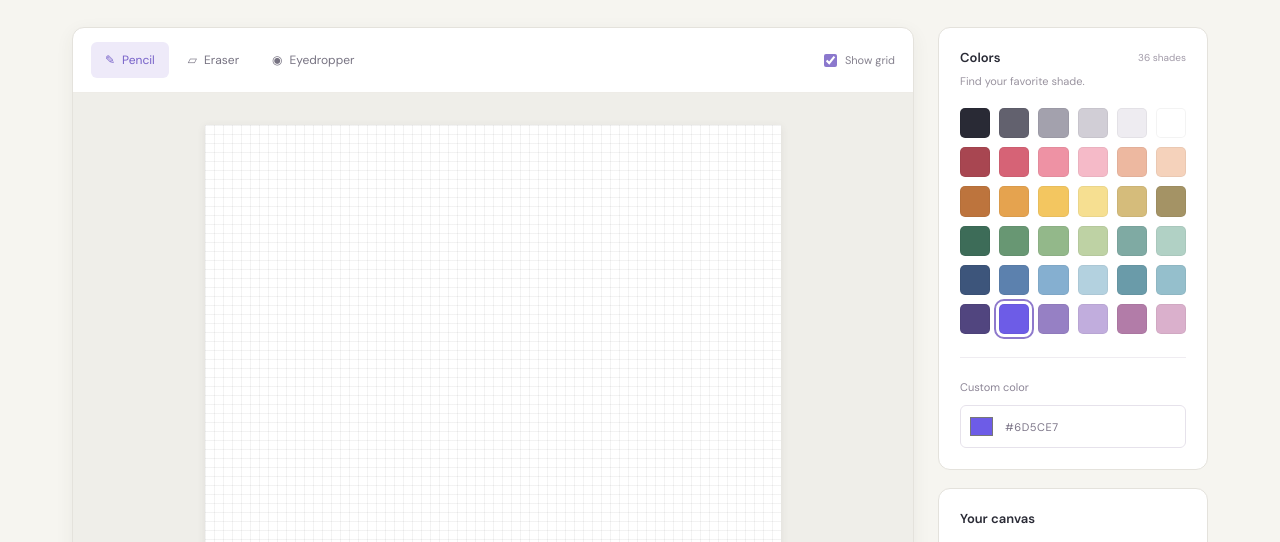
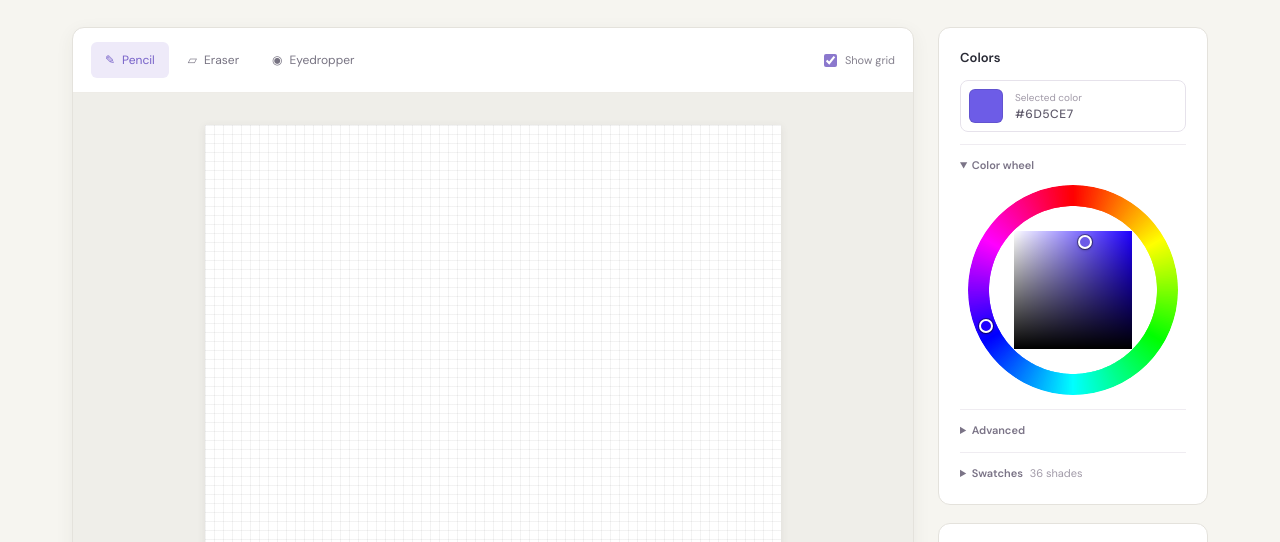
Before and after one commit to Augustus31/cse-210-pixelboard, a website built with Vite: page index.html in a window 1280 px wide. Shown: the part 239-781 px from the top of the page. Built offline with nearby package versions, Linux system fonts and the light colour scheme.

Commit message:
feat(color): add custom color picker with hue ring and HSV/RGB controls
Replace the browser color input with a hand-drawn picker: a hue
ring, a saturation/value square, and an Advanced section with
H, S, V, R, G, B sliders and a hex input. All controls stay in
sync. The Colors card now uses closable sections (wheel open,
advanced and swatches closed by default) and remembers their
state. Color math and geometry live in pure modules with tests.

```diff
--- a/index.html
+++ b/index.html
@@ -25,7 +25,28 @@
           <div class="canvas-footer"><span id="position">64 × 64 pixels</span><span>Draw a little. Dream a lot. <span aria-hidden="true">✧</span></span></div>
         </section>
         <aside>
-          <section class="card"><div class="section-heading"><h2>Colors</h2><span id="color-count"></span></div><p class="card-description">Find your favorite shade.</p><div id="palette" aria-label="Color palette"></div><div class="custom-color"><label for="custom-color">Custom color</label><div class="color-input"><input type="color" id="custom-color" value="#6d5ce7" aria-label="Choose a custom color" /><span id="color-value">#6D5CE7</span></div></div></section>
+          <section class="card colors-card">
+            <div class="section-heading"><h2>Colors</h2></div>
+            <div class="color-preview"><span id="color-preview-swatch" class="color-preview-swatch" aria-hidden="true"></span><div class="color-preview-text"><span class="color-preview-label">Selected color</span><span id="color-value">#6D5CE7</span></div></div>
+            <details class="color-section" data-section="wheel" open>
+              <summary>Color wheel</summary>
+              <div id="color-wheel" class="color-wheel">
+                <canvas id="hue-ring" tabindex="0" role="slider" aria-label="Hue" aria-valuemin="0" aria-valuemax="360" aria-valuenow="0"></canvas>
+                <canvas id="sv-square" tabindex="0" role="slider" aria-label="Saturation and brightness. Left and right change saturation, up and down change brightness." aria-valuetext=""></canvas>
+                <span id="hue-marker" class="picker-marker" aria-hidden="true"></span>
+                <span id="sv-marker" class="picker-marker" aria-hidden="true"></span>
+              </div>
+              <details class="color-section advanced-section" data-section="advanced">
+                <summary>Advanced</summary>
+                <div id="channel-list" class="channel-list"></div>
+                <div class="hex-row"><label for="hex-input">Hex</label><input id="hex-input" type="text" maxlength="7" spellcheck="false" autocomplete="off" /></div>
+              </details>
+            </details>
+            <details class="color-section" data-section="swatches">
+              <summary>Swatches <span id="color-count"></span></summary>
+              <div id="palette" aria-label="Color palette"></div>
+            </details>
+          </section>
           <section class="card actions"><h2>Your canvas</h2><label class="size-control" for="canvas-size">Canvas size<select id="canvas-size"><option value="64">64 × 64</option><option value="40">40 × 40</option><option value="25">25 × 25</option></select></label><p class="size-help">Each size keeps its own drawing.</p><div class="history-buttons"><button id="undo" disabled>↶ Undo</button><button id="redo" disabled>↷ Redo</button></div><button id="download" class="primary">↓ <span>Download PNG</span></button><button id="clear" class="clear">Clear canvas</button></section>
           <p class="tip"><span aria-hidden="true">✦</span> A blank canvas is a great beginning.<br />Your next little masterpiece starts here.</p>
         </aside>
--- /dev/null
+++ b/src/color.js
@@ -0,0 +1,80 @@
+/**
+ * Pure color math for the color picker.
+ * Units: h is 0–360 degrees; s and v are 0–100 percent; r, g, b are 0–255.
+ * @module color
+ */
+
+/**
+ * Converts HSV to RGB. Each RGB channel is rounded to a whole number.
+ * @param {{h: number, s: number, v: number}} hsv
+ * @returns {{r: number, g: number, b: number}}
+ */
+export function hsvToRgb({ h, s, v }) {
+  const sector = (((h % 360) + 360) % 360) / 60;
+  const value = v / 100;
+  const chroma = value * (s / 100);
+  const second = chroma * (1 - Math.abs((sector % 2) - 1));
+  const [red, green, blue] = [
+    [chroma, second, 0], [second, chroma, 0], [0, chroma, second],
+    [0, second, chroma], [second, 0, chroma], [chroma, 0, second],
+  ][Math.floor(sector)];
+  const lightest = value - chroma;
+  const toChannel = (part) => Math.round((part + lightest) * 255);
+  return { r: toChannel(red), g: toChannel(green), b: toChannel(blue) };
+}
+
+/**
+ * Converts RGB to HSV. The result is not rounded, so RGB -> HSV -> RGB gives back the same color.
+ * @param {{r: number, g: number, b: number}} rgb
+ * @param {number} [fallbackHue=0] - Hue to keep when the color has no visible hue (gray, white, black).
+ *   The picker passes its last hue here, so the ring marker does not jump.
+ * @returns {{h: number, s: number, v: number}}
+ */
+export function rgbToHsv({ r, g, b }, fallbackHue = 0) {
+  const largest = Math.max(r, g, b);
+  const smallest = Math.min(r, g, b);
+  const range = largest - smallest;
+  const v = (largest / 255) * 100;
+  if (range === 0) return { h: fallbackHue, s: 0, v };
+  let sector;
+  if (largest === r) sector = ((((g - b) / range) % 6) + 6) % 6;
+  else if (largest === g) sector = (b - r) / range + 2;
+  else sector = (r - g) / range + 4;
+  return { h: sector * 60, s: (range / largest) * 100, v };
+}
+
+/**
+ * Changes one channel of a color and returns the new HSV.
+ * For an RGB channel, the other two RGB channels stay the same.
+ * @param {{h: number, s: number, v: number}} hsv - The current color
+ * @param {'h'|'s'|'v'|'r'|'g'|'b'} channel - The channel to change
+ * @param {number} value - The new channel value
+ * @returns {{h: number, s: number, v: number}}
+ */
+export function withChannel(hsv, channel, value) {
+  if (channel in hsv) return { ...hsv, [channel]: value };
+  return rgbToHsv({ ...hsvToRgb(hsv), [channel]: value }, hsv.h);
+}
+
+/**
+ * Formats RGB as lowercase '#rrggbb'.
+ * @param {{r: number, g: number, b: number}} rgb
+ * @returns {string}
+ */
+export function rgbToHex({ r, g, b }) {
+  return `#${[r, g, b].map((channel) => channel.toString(16).padStart(2, '0')).join('')}`;
+}
+
+/**
+ * Reads '#rrggbb', 'rrggbb', or the short '#rgb' form. Spaces around the text are ignored.
+ * @param {string} text
+ * @returns {{r: number, g: number, b: number}|null} null when the text is not a hex color
+ */
+export function hexToRgb(text) {
+  if (typeof text !== 'string') return null;
+  let digits = text.trim().replace(/^#/, '');
+  if (/^[0-9a-f]{3}$/i.test(digits)) digits = [...digits].map((digit) => digit + digit).join('');
+  if (!/^[0-9a-f]{6}$/i.test(digits)) return null;
+  const channel = (start) => parseInt(digits.slice(start, start + 2), 16);
+  return { r: channel(0), g: channel(2), b: channel(4) };
+}
--- /dev/null
+++ b/src/colorChannels.js
@@ -0,0 +1,70 @@
+/**
+ * The "Advanced" part of the color picker: a slider and a number input for H, S, V, R, G, B, and a hex input.
+ * @module colorChannels
+ */
+import { hsvToRgb, rgbToHex, hexToRgb, rgbToHsv, withChannel } from './color.js';
+import { parseNumberInput } from './numberInput.js';
+
+const CHANNELS = [
+  { key: 'h', label: 'H', name: 'Hue', max: 360 },
+  { key: 's', label: 'S', name: 'Saturation', max: 100 },
+  { key: 'v', label: 'V', name: 'Value (brightness)', max: 100 },
+  { key: 'r', label: 'R', name: 'Red', max: 255 },
+  { key: 'g', label: 'G', name: 'Green', max: 255 },
+  { key: 'b', label: 'B', name: 'Blue', max: 255 },
+];
+
+function createChannelRow({ key, label, name, max }) {
+  const row = document.createElement('div');
+  row.className = 'channel-row';
+  row.innerHTML = `<label for="channel-${key}-range" title="${name}">${label}</label>`
+    + `<input type="range" id="channel-${key}-range" min="0" max="${max}" step="1" aria-label="${name}" />`
+    + `<input type="number" id="channel-${key}-number" min="0" max="${max}" step="1" aria-label="${name} value" />`;
+  return row;
+}
+
+/**
+ * Builds the channel rows and connects them and the hex input.
+ * @param {Object} options
+ * @param {(hsv: {h: number, s: number, v: number}) => void} options.onUserInput - Called with the new color when the user changes a control
+ * @returns {{show: (hsv: {h: number, s: number, v: number}) => void}} show() puts a color into every control
+ */
+export function createColorChannels({ onUserInput }) {
+  const list = document.getElementById('channel-list');
+  const hexInput = document.getElementById('hex-input');
+  let shownHsv = { h: 0, s: 0, v: 0 };
+
+  function shownValue(key) {
+    const value = key in shownHsv ? shownHsv[key] : hsvToRgb(shownHsv)[key];
+    return Math.round(value);
+  }
+
+  for (const channel of CHANNELS) {
+    list.append(createChannelRow(channel));
+    const slider = document.getElementById(`channel-${channel.key}-range`);
+    const number = document.getElementById(`channel-${channel.key}-number`);
+    slider.addEventListener('input', () => onUserInput(withChannel(shownHsv, channel.key, Number(slider.value))));
+    // The number waits for Enter or blur, so a half-typed value is not used yet.
+    number.addEventListener('change', () => {
+      const value = parseNumberInput(number.value, 0, channel.max, shownValue(channel.key));
+      onUserInput(withChannel(shownHsv, channel.key, value));
+    });
+  }
+  hexInput.addEventListener('change', () => {
+    const rgb = hexToRgb(hexInput.value);
+    // Invalid text: show the last valid hex again.
+    onUserInput(rgb ? rgbToHsv(rgb, shownHsv.h) : shownHsv);
+  });
+
+  function show(hsv) {
+    shownHsv = hsv;
+    for (const { key } of CHANNELS) {
+      const value = String(shownValue(key));
+      document.getElementById(`channel-${key}-range`).value = value;
+      document.getElementById(`channel-${key}-number`).value = value;
+    }
+    hexInput.value = rgbToHex(hsvToRgb(hsv));
+  }
+
+  return { show };
+}
--- /dev/null
+++ b/src/colorPicker.js
@@ -0,0 +1,133 @@
+/**
+ * The custom color picker: hue ring, saturation/value square, and the Advanced controls.
+ * The picker state is HSV. RGB and hex are computed from it.
+ * @module colorPicker
+ */
+import { hsvToRgb, rgbToHsv, rgbToHex, hexToRgb } from './color.js';
+import { hueFromOffset, offsetFromHue, svFromSquarePoint, squarePointFromSv } from './pickerGeometry.js';
+import { RING_THICKNESS, SQUARE_SIDE, drawHueRing, drawSvSquare } from './pickerDrawing.js';
+import { createColorChannels } from './colorChannels.js';
+
+const SMALL_STEP = 1;
+const BIG_STEP = 10;
+const clampPercent = (value) => Math.min(100, Math.max(0, value));
+
+/**
+ * Connects the color picker elements.
+ * @param {Object} options
+ * @param {(hex: string) => void} options.onUserChange - Called with '#rrggbb' each time the user changes the color in the picker
+ * @returns {{showColor: (hex: string) => void}} showColor() moves the picker to a color chosen somewhere else (swatch, eyedropper)
+ */
+export function createColorPicker({ onUserChange }) {
+  const wheel = document.getElementById('color-wheel');
+  const ring = document.getElementById('hue-ring');
+  const square = document.getElementById('sv-square');
+  const hueMarker = document.getElementById('hue-marker');
+  const squareMarker = document.getElementById('sv-marker');
+  const channels = createColorChannels({ onUserInput: changeFromUser });
+  let hsv = { h: 0, s: 0, v: 0 };
+  let drawnHue = null;
+
+  placeSquare();
+
+  function placeSquare() {
+    const offset = `${((1 - SQUARE_SIDE) / 2) * 100}%`;
+    square.style.left = square.style.top = offset;
+    square.style.width = square.style.height = `${SQUARE_SIDE * 100}%`;
+  }
+
+  function showMarkers() {
+    const [dx, dy] = offsetFromHue(hsv.h, 0.5 - RING_THICKNESS / 2);
+    hueMarker.style.left = `${(0.5 + dx) * 100}%`;
+    hueMarker.style.top = `${(0.5 + dy) * 100}%`;
+    const [x, y] = squarePointFromSv(hsv.s, hsv.v, SQUARE_SIDE);
+    const squareStart = (1 - SQUARE_SIDE) / 2;
+    squareMarker.style.left = `${(squareStart + x) * 100}%`;
+    squareMarker.style.top = `${(squareStart + y) * 100}%`;
+    const hex = rgbToHex(hsvToRgb(hsv));
+    squareMarker.style.background = hex;
+    hueMarker.style.background = `hsl(${hsv.h}, 100%, 50%)`;
+  }
+
+  function showAccessibleValues() {
+    ring.setAttribute('aria-valuenow', String(Math.round(hsv.h)));
+    square.setAttribute('aria-valuetext', `Saturation ${Math.round(hsv.s)}%, brightness ${Math.round(hsv.v)}%`);
+  }
+
+  // The square only needs a redraw when the hue changes.
+  function showState() {
+    if (drawnHue !== hsv.h) {
+      drawSvSquare(square, hsv.h);
+      drawnHue = hsv.h;
+    }
+    showMarkers();
+    showAccessibleValues();
+    channels.show(hsv);
+  }
+
+  function changeFromUser(nextHsv) {
+    hsv = nextHsv;
+    showState();
+    onUserChange(rgbToHex(hsvToRgb(hsv)));
+  }
+
+  function showColor(hex) {
+    const rgb = hexToRgb(hex);
+    if (!rgb) return;
+    // Keep the last hue for grays, so the ring marker does not jump to red.
+    hsv = rgbToHsv(rgb, hsv.h);
+    showState();
+  }
+
+  function hueFromPointer(event) {
+    const rect = wheel.getBoundingClientRect();
+    return hueFromOffset(event.clientX - rect.left - rect.width / 2, event.clientY - rect.top - rect.height / 2);
+  }
+
+  function svFromPointer(event) {
+    const rect = square.getBoundingClientRect();
+    return svFromSquarePoint(event.clientX - rect.left, event.clientY - rect.top, rect.width);
+  }
+
+  // Pointer capture keeps the drag working when the pointer leaves the ring or the square.
+  function connectDrag(element, readPointer) {
+    element.addEventListener('pointerdown', (event) => {
+      if (event.button !== 0) return;
+      event.preventDefault();
+      element.focus({ preventScroll: true });
+      element.setPointerCapture(event.pointerId);
+      changeFromUser(readPointer(event));
+    });
+    element.addEventListener('pointermove', (event) => {
+      if (element.hasPointerCapture(event.pointerId)) changeFromUser(readPointer(event));
+    });
+  }
+
+  connectDrag(ring, (event) => ({ ...hsv, h: hueFromPointer(event) }));
+  connectDrag(square, (event) => ({ ...hsv, ...svFromPointer(event) }));
+
+  ring.addEventListener('keydown', (event) => {
+    const step = event.shiftKey ? BIG_STEP : SMALL_STEP;
+    const change = { ArrowRight: step, ArrowUp: step, ArrowLeft: -step, ArrowDown: -step }[event.key];
+    if (change === undefined) return;
+    event.preventDefault();
+    changeFromUser({ ...hsv, h: (((Math.round(hsv.h) + change) % 360) + 360) % 360 });
+  });
+  square.addEventListener('keydown', (event) => {
+    const step = event.shiftKey ? BIG_STEP : SMALL_STEP;
+    const change = { ArrowRight: ['s', step], ArrowLeft: ['s', -step], ArrowUp: ['v', step], ArrowDown: ['v', -step] }[event.key];
+    if (change === undefined) return;
+    event.preventDefault();
+    const [key, amount] = change;
+    changeFromUser({ ...hsv, [key]: clampPercent(Math.round(hsv[key]) + amount) });
+  });
+
+  // The wheel has no size while its section is closed, so redraw when it gets a size.
+  new ResizeObserver(() => {
+    drawHueRing(ring);
+    drawSvSquare(square, hsv.h);
+    drawnHue = hsv.h;
+  }).observe(wheel);
+
+  return { showColor };
+}
--- /dev/null
+++ b/src/colorSections.js
@@ -0,0 +1,41 @@
+/**
+ * Remembers which parts of the Colors card are open or closed.
+ * The storage object is a parameter, so tests can pass a fake one.
+ * @module colorSections
+ */
+
+export const SECTION_STORAGE_KEY = 'pixelboard-color-sections-v1';
+
+/** New users see the color wheel only; the many sliders stay hidden until asked for. */
+export const DEFAULT_SECTION_STATE = Object.freeze({ wheel: true, advanced: false, swatches: false });
+
+/**
+ * Reads the saved open/closed state. Falls back to the defaults for anything missing or broken.
+ * @param {Storage|null} storage - For example window.localStorage, or null when it is not available
+ * @returns {{wheel: boolean, advanced: boolean, swatches: boolean}}
+ */
+export function loadSectionState(storage) {
+  const state = { ...DEFAULT_SECTION_STATE };
+  try {
+    const saved = JSON.parse(storage.getItem(SECTION_STORAGE_KEY));
+    for (const name of Object.keys(state)) {
+      if (typeof saved?.[name] === 'boolean') state[name] = saved[name];
+    }
+  } catch { /* Storage is blocked or the saved text is broken: keep the defaults. */ }
+  return state;
+}
+
+/**
+ * Saves the open/closed state.
+ * @param {Storage|null} storage
+ * @param {{wheel: boolean, advanced: boolean, swatches: boolean}} state
+ * @returns {boolean} true when the state was saved
+ */
+export function saveSectionState(storage, state) {
+  try {
+    storage.setItem(SECTION_STORAGE_KEY, JSON.stringify(state));
+    return true;
+  } catch {
+    return false;
+  }
+}
--- a/src/main.js
+++ b/src/main.js
@@ -2,6 +2,8 @@ import { linePixels, colorAtCell } from './pixels.js';
 import { brushCells, cellsInsideCanvas } from './brush.js';
 import { createBrushPanel } from './brushPanel.js';
 import { showBrushOutline, hideBrushOutline } from './brushOutline.js';
+import { createColorPicker } from './colorPicker.js';
+import { loadSectionState, saveSectionState } from './colorSections.js';
 
 const SIZES = [64, 40, 25];
 let size = 64;
@@ -70,9 +72,10 @@ function selectTool(next) {
   }
   canvas.classList.toggle('picking', next === 'eyedropper');
 }
-function selectColor(color) {
+// Used by the picker itself. It does not move the picker, so the picker keeps its exact HSV (and its hue for grays).
+function useColor(color) {
   selectedColor = color.toLowerCase();
-  $('custom-color').value = selectedColor;
+  $('color-preview-swatch').style.background = selectedColor;
   $('color-value').textContent = selectedColor.toUpperCase();
   document.querySelectorAll('.swatch').forEach((button) => {
     const selected = button.dataset.color === selectedColor;
@@ -80,6 +83,12 @@ function selectColor(color) {
     button.setAttribute('aria-pressed', String(selected));
   });
   selectTool('pencil');
+}
+const colorPicker = createColorPicker({ onUserChange: useColor });
+// Used for colors chosen outside the picker (swatches, eyedropper), so the picker moves to show them.
+function selectColor(color) {
+  colorPicker.showColor(color);
+  useColor(color);
 }
 colors.forEach((color) => {
   const button = document.createElement('button');
@@ -92,7 +101,26 @@ colors.forEach((color) => {
   $('palette').append(button);
 });
 $('color-count').textContent = `${colors.length} shades`;
-$('custom-color').addEventListener('input', (event) => selectColor(event.target.value));
+function browserStorage() {
+  try {
+    return window.localStorage;
+  } catch {
+    return null; // Some privacy settings block storage access completely.
+  }
+}
+// Each closable part of the Colors card remembers if it was open.
+function connectColorSections() {
+  const storage = browserStorage();
+  const state = loadSectionState(storage);
+  document.querySelectorAll('details[data-section]').forEach((section) => {
+    section.open = state[section.dataset.section];
+    section.addEventListener('toggle', () => {
+      state[section.dataset.section] = section.open;
+      saveSectionState(storage, state);
+    });
+  });
+}
+connectColorSections();
 // A click on the active tool button while its panel is open closes the panel; any other click opens it.
 function toggleBrushPanel(toolName) {
   if (tool === toolName && brushPanel.openTool() === toolName) {
--- /dev/null
+++ b/src/numberInput.js
@@ -0,0 +1,14 @@
+/**
+ * Turns the text of a number input into a valid whole number.
+ * @param {string} text - What the user typed
+ * @param {number} min - Smallest valid value
+ * @param {number} max - Largest valid value
+ * @param {number} lastValid - Value to keep when the text is not a number
+ * @returns {number} A whole number from min to max
+ */
+export function parseNumberInput(text, min, max, lastValid) {
+  if (String(text).trim() === '') return lastValid;
+  const number = Number(text);
+  if (!Number.isFinite(number)) return lastValid;
+  return Math.min(max, Math.max(min, Math.round(number)));
+}
--- /dev/null
+++ b/src/pickerDrawing.js
@@ -0,0 +1,63 @@
+/**
+ * Draws the hue ring and the saturation/value square of the color picker on <canvas> elements.
+ * @module pickerDrawing
+ */
+
+/** Ring thickness as a part of the wheel width. */
+export const RING_THICKNESS = 0.1;
+/** Square side as a part of the wheel width: the square is inscribed in the ring's inner circle (its corners touch the ring). */
+export const SQUARE_SIDE = (0.5 - RING_THICKNESS) * Math.SQRT2;
+
+// Match the canvas pixels to the screen pixels, so the ring edge stays sharp on high-density screens.
+function prepareCanvas(canvas) {
+  const cssSize = canvas.clientWidth;
+  const scale = window.devicePixelRatio || 1;
+  canvas.width = canvas.height = Math.round(cssSize * scale);
+  const context = canvas.getContext('2d');
+  context.setTransform(scale, 0, 0, scale, 0, 0);
+  return { context, cssSize };
+}
+
+/**
+ * Draws the hue ring: hue 0 (red) at the top, growing clockwise.
+ * @param {HTMLCanvasElement} canvas - Square canvas that covers the whole wheel
+ */
+export function drawHueRing(canvas) {
+  const { context, cssSize } = prepareCanvas(canvas);
+  if (cssSize === 0) return;
+  const thickness = cssSize * RING_THICKNESS;
+  const middleRadius = cssSize / 2 - thickness / 2;
+  context.lineWidth = thickness;
+  // Canvas angles start at 3 o'clock, so subtract 90° to start at 12 o'clock.
+  // Each slice overlaps the next one a little, so no thin gaps show between them.
+  for (let hue = 0; hue < 360; hue++) {
+    const start = ((hue - 90 - 0.5) * Math.PI) / 180;
+    const end = ((hue - 90 + 1.5) * Math.PI) / 180;
+    context.beginPath();
+    context.strokeStyle = `hsl(${hue}, 100%, 50%)`;
+    context.arc(cssSize / 2, cssSize / 2, middleRadius, start, end);
+    context.stroke();
+  }
+}
+
+/**
+ * Draws the saturation/value square for one hue: white on the left, full color on the right, black at the bottom.
+ * @param {HTMLCanvasElement} canvas - The square canvas
+ * @param {number} hue - 0–360 degrees
+ */
+export function drawSvSquare(canvas, hue) {
+  const { context, cssSize } = prepareCanvas(canvas);
+  if (cssSize === 0) return;
+  context.fillStyle = `hsl(${hue}, 100%, 50%)`;
+  context.fillRect(0, 0, cssSize, cssSize);
+  const whiteToClear = context.createLinearGradient(0, 0, cssSize, 0);
+  whiteToClear.addColorStop(0, 'rgba(255, 255, 255, 1)');
+  whiteToClear.addColorStop(1, 'rgba(255, 255, 255, 0)');
+  context.fillStyle = whiteToClear;
+  context.fillRect(0, 0, cssSize, cssSize);
+  const clearToBlack = context.createLinearGradient(0, 0, 0, cssSize);
+  clearToBlack.addColorStop(0, 'rgba(0, 0, 0, 0)');
+  clearToBlack.addColorStop(1, 'rgba(0, 0, 0, 1)');
+  context.fillStyle = clearToBlack;
+  context.fillRect(0, 0, cssSize, cssSize);
+}
--- /dev/null
+++ b/src/pickerGeometry.js
@@ -0,0 +1,51 @@
+/**
+ * Pure geometry for the color picker: where a hue sits on the ring and where S/V sit in the square.
+ * Screen coordinates: x grows to the right, y grows down.
+ * @module pickerGeometry
+ */
+
+/**
+ * Hue from a point's offset to the ring center. Hue 0 is at the top and grows clockwise.
+ * @param {number} dx - Horizontal offset from the center
+ * @param {number} dy - Vertical offset from the center (positive is down)
+ * @returns {number} Hue from 0 up to (not including) 360
+ */
+export function hueFromOffset(dx, dy) {
+  const degrees = (Math.atan2(dx, -dy) * 180) / Math.PI;
+  return (degrees + 360) % 360;
+}
+
+/**
+ * Offset from the ring center for a hue, at a given distance.
+ * @param {number} hue - 0–360 degrees
+ * @param {number} radius - Distance from the center
+ * @returns {number[]} [dx, dy]
+ */
+export function offsetFromHue(hue, radius) {
+  const radians = (hue * Math.PI) / 180;
+  return [radius * Math.sin(radians), -radius * Math.cos(radians)];
+}
+
+const clampPercent = (value) => Math.min(100, Math.max(0, value));
+
+/**
+ * S and V from a point inside the square. Points outside the square are clamped to its edge.
+ * @param {number} x - Distance from the square's left edge
+ * @param {number} y - Distance from the square's top edge
+ * @param {number} side - Square side length
+ * @returns {{s: number, v: number}} Both 0–100
+ */
+export function svFromSquarePoint(x, y, side) {
+  return { s: clampPercent((x / side) * 100), v: clampPercent((1 - y / side) * 100) };
+}
+
+/**
+ * Point inside the square for S and V.
+ * @param {number} s - 0–100
+ * @param {number} v - 0–100
+ * @param {number} side - Square side length
+ * @returns {number[]} [x, y] from the square's top-left corner
+ */
+export function squarePointFromSv(s, v, side) {
+  return [(s / 100) * side, (1 - v / 100) * side];
+}
```
Also changed, not shown: tests/color.test.js (added, +82 -0 lines), tests/colorSections.test.js (added, +44 -0 lines), tests/numberInput.test.js (added, +19 -0 lines), tests/pickerDrawing.test.js (added, +9 -0 lines), tests/pickerGeometry.test.js (added, +43 -0 lines), src/style.css.
